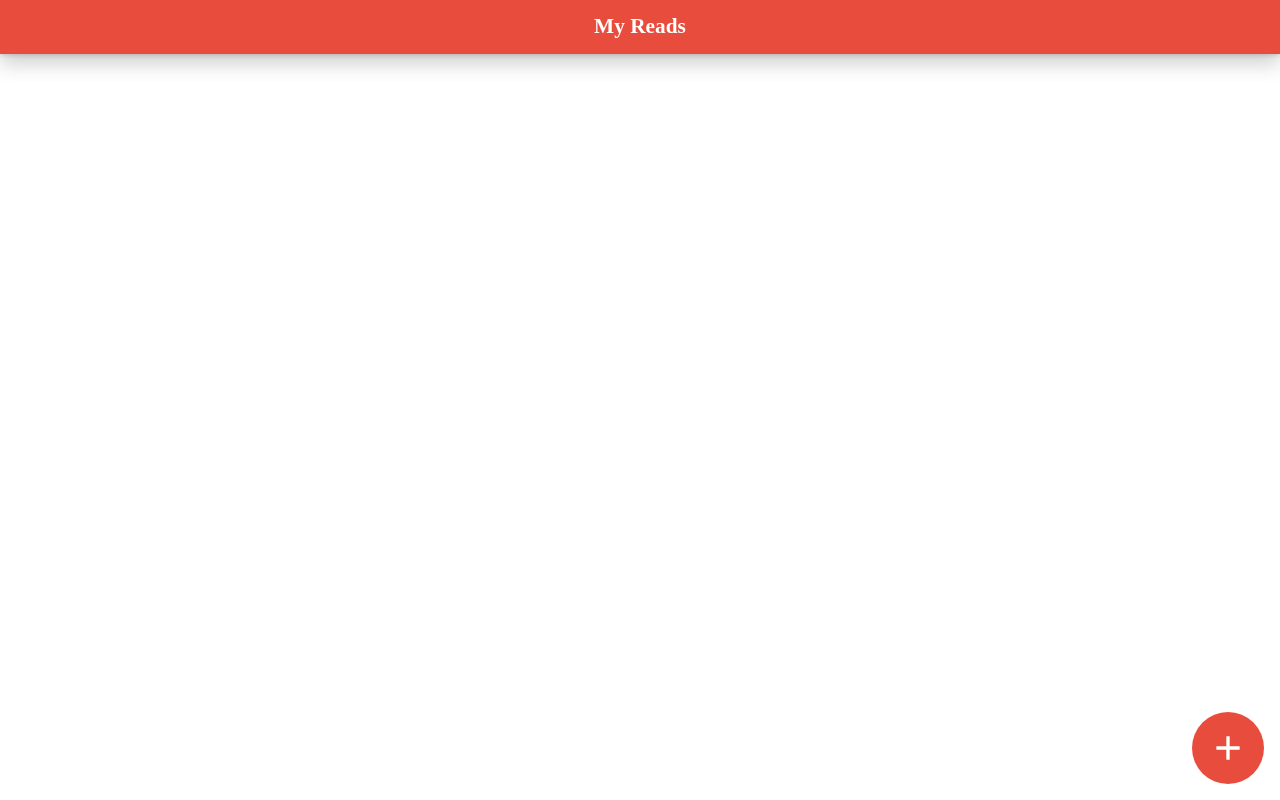
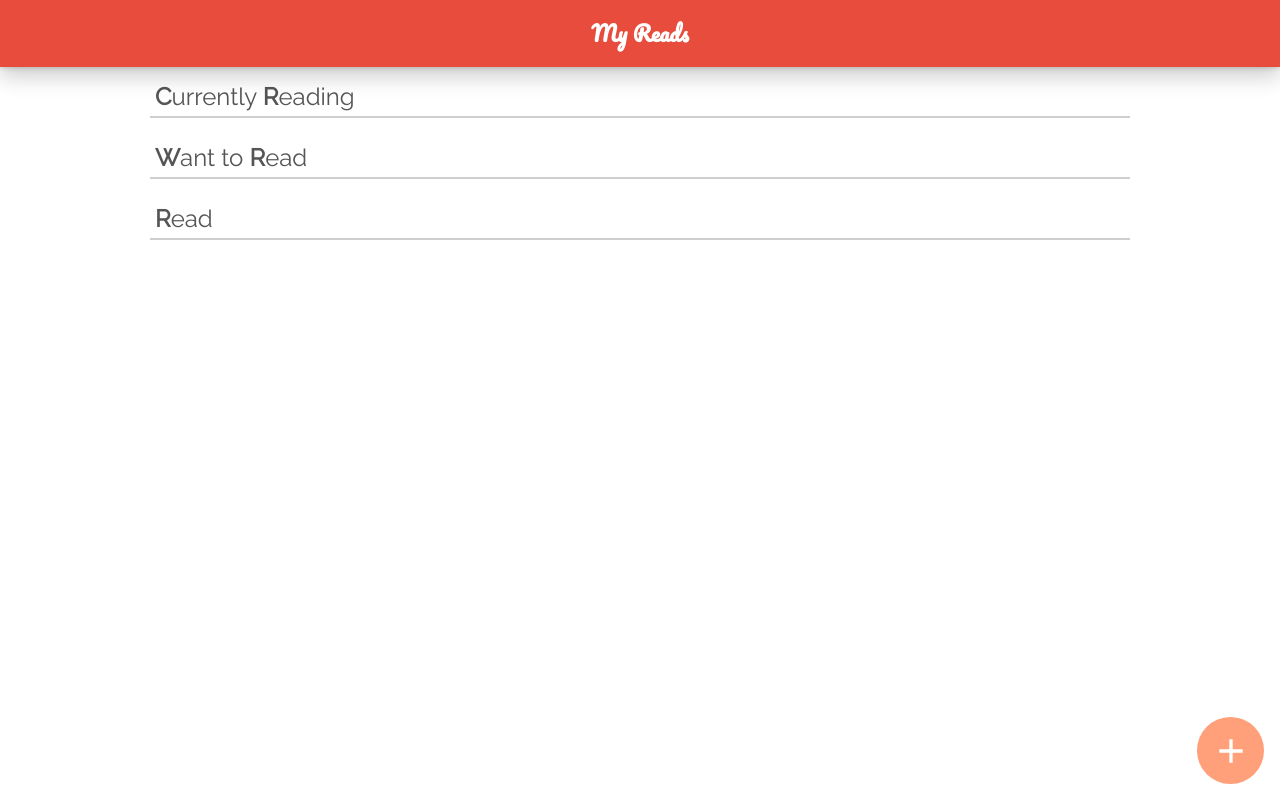
Before and after one commit to davidgaspardev/myreads, a React (Create React App) app: page / in a window 1280 px wide. Built offline with nearby package versions, Linux system fonts and the light colour scheme.

Commit message:
Added style to BookShelf

```diff
--- a/src/pages/BookShelf.css
+++ b/src/pages/BookShelf.css
@@ -1,3 +1,8 @@
+@import url('https://fonts.googleapis.com/css?family=Pacifico');
+@import url('https://fonts.googleapis.com/css?family=Raleway');
+
+/** ==================== HEADER ==================== */
+
 .header {
   position: fixed;
   top: 0;
@@ -6,12 +11,12 @@
   z-index: 10;
   display: flex;
   box-shadow: 0 10px 20px rgba( 0, 0, 0, 0.19), 0 0 6px rgba( 0, 0, 0, 0.23);
-  background-color: #E74C3C;
+  height: 66.5px;
+  animation: bgHeader 5s infinite;
+  -webkit-animation: bgHeader 5s infinite;
 }
 
-@import url('https://fonts.googleapis.com/css?family=Pacifico');
-
-.header-title {
+.header h1 {
   font-size: 16pt;
   font-family: 'Pacifico', cursive;
   width: 100%;
@@ -19,15 +24,52 @@
   color: white;
 }
 
+@keyframes bgHeader {
+  0%   { background-color: #E74C3C; }
+  50%  { background-color: #FFA07A; }
+  100% { background-color: #E74C3C; }
+}
+
+@-webkit-keyframes bgHeader {
+  0%   { background-color: #E74C3C; }
+  50%  { background-color: #FFA07A; }
+  100% { background-color: #E74C3C; }
+}
+
+/** ==================== MAIN ==================== */
+
+.main {
+  margin: 66.5px auto;
+  max-width: 1000px;
+  width: 100%;
+}
+
+.main article {
+  display: flex;
+  flex-direction: row;
+}
+
+.main h2 {
+  padding: 5px;
+  margin: 10px;
+  width: 100%;
+  font-weight: 500;
+  font-family: 'Raleway', sans-serif;
+  color: #555555;
+  border-bottom: 2px solid rgba( 0, 0, 0, 0.19);
+}
+
+/** ==================== FOOTER ==================== */
+
 .search-button {
   position: fixed;
   right: 16px;
   bottom: 16px;
-  width: 72px;
-  height: 72px;
-  border-radius: 36px;
+  width: 50pt;
+  height: 50pt;
+  border-radius: 25pt;
   font-size: 0;
-  background-color: #E74C3C;
+  background-color: #FFA07A;
   background-size: 40px;
   background-repeat: no-repeat;
   background-position: center;
@@ -36,5 +78,5 @@
 }
 
 .search-button:hover {
-  background-color: #F08080;
+  background-color: #CD5C5C;
 }
--- a/src/pages/BookShelf.js
+++ b/src/pages/BookShelf.js
@@ -6,15 +6,21 @@ import './BookShelf.css';
 
 export default class BookShelf extends Component {
 
+  state = {
+    myBooks: []
+  }
 
 
   render() {
-    const { Header } = this;
+    const { Header, Main } = this;
+    const { books } = this.state;
 
     return(
-      <div className='container' >
+      <div className='body-page' >
 
         <Header>My Reads</Header>
+
+        <Main books={books}/>
 
         <Link className='search-button' to='/search'>Search Book</Link>
 
@@ -22,6 +28,9 @@ export default class BookShelf extends Component {
     );
   }
 
+  /**
+   * Functinal Stateless Components
+   */
   Header = ({ children }) => (
     <header className='header'>
 
@@ -30,4 +39,40 @@ export default class BookShelf extends Component {
     </header>
   );
 
+  Main = ({ books }) => (
+    <main className='main'>
+
+      <article>
+
+        <h2><strong>C</strong>urrently <strong>R</strong>eading</h2>
+
+        { /** code HERE */ }
+
+      </article>
+
+      <article>
+
+        <h2><strong>W</strong>ant to <strong>R</strong>ead</h2>
+
+        { /** code HERE */ }
+
+      </article>
+
+      <article>
+
+        <h2><strong>R</strong>ead</h2>
+
+        { /** code HERE */ }
+
+      </article>
+
+    </main>
+  );
+
+  Footer = () => (
+    <footer>
+
+    </footer>
+  );
+
 }
```
